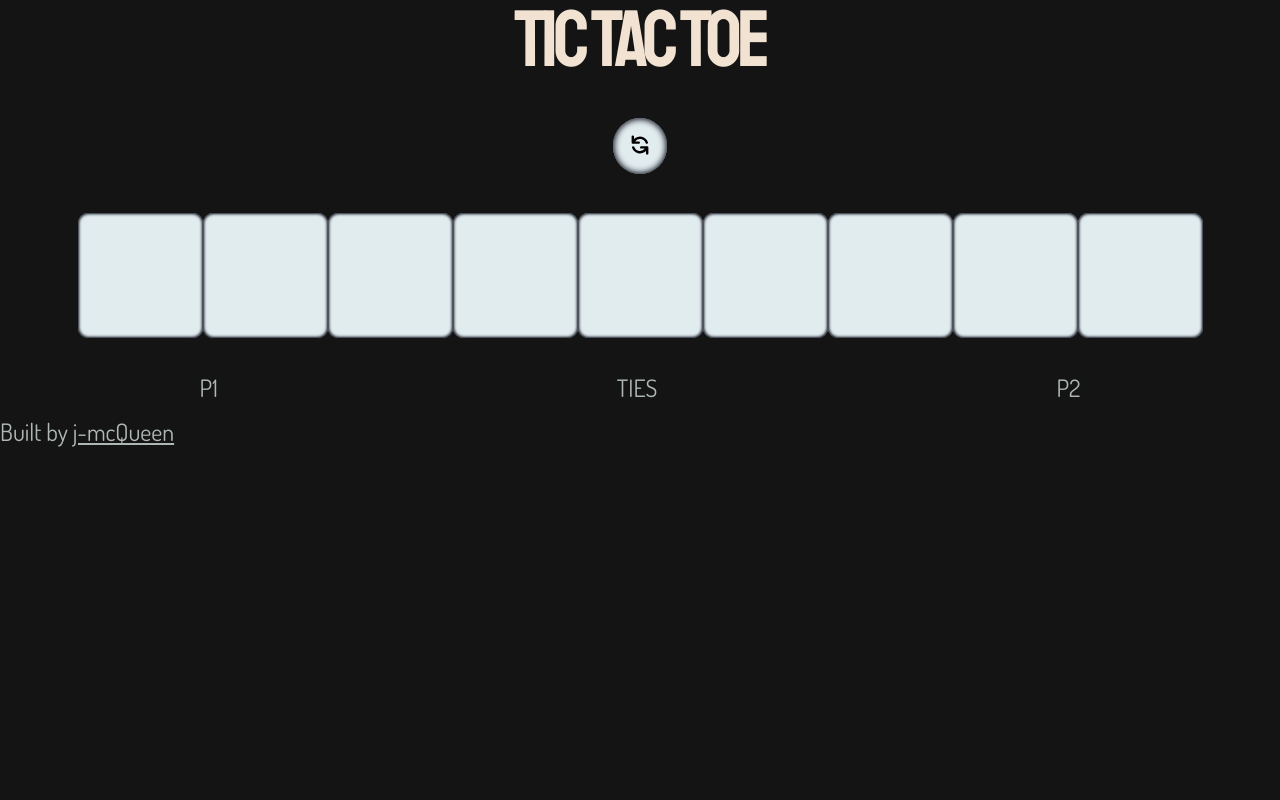
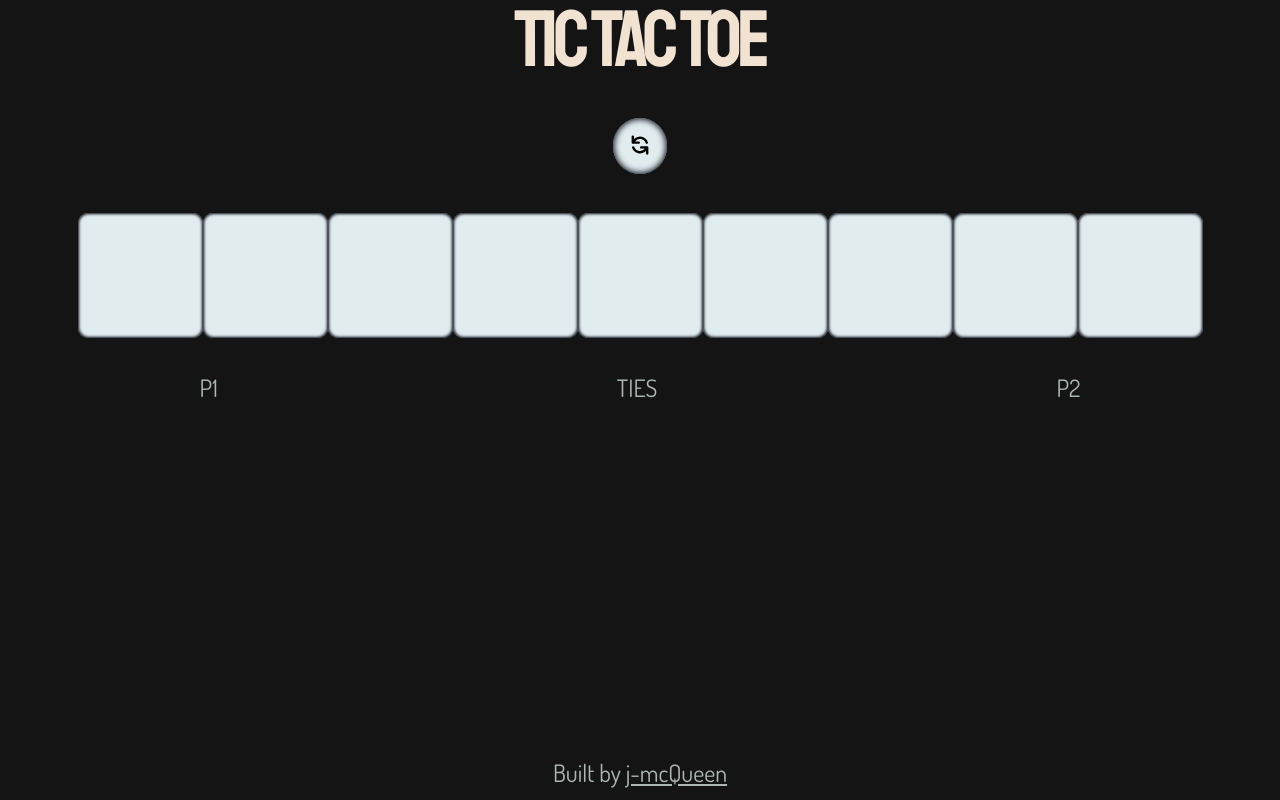
Before and after one commit to j-mcQueen/top-TTT, a plain HTML site: page index.html in a window 1280 px wide. Drawn offline with Linux system fonts and the light colour scheme.

Commit message:
Add preliminary footer positioning

```diff
--- a/styles/styles.css
+++ b/styles/styles.css
@@ -17,6 +17,10 @@
 
 body {
     background-color: var(--primary);
+}
+
+main {
+    position: relative;
 }
 
 span, p, a {
@@ -128,3 +132,11 @@ a:hover {
     background-color: var(--secondary);
     box-shadow: 0 0 6px 1px #000411 inset;
 }
+
+footer {
+    width: 100%;
+    position: absolute;
+    text-align: center;
+    bottom: 0;
+    padding: 15px 0;
+}
```
